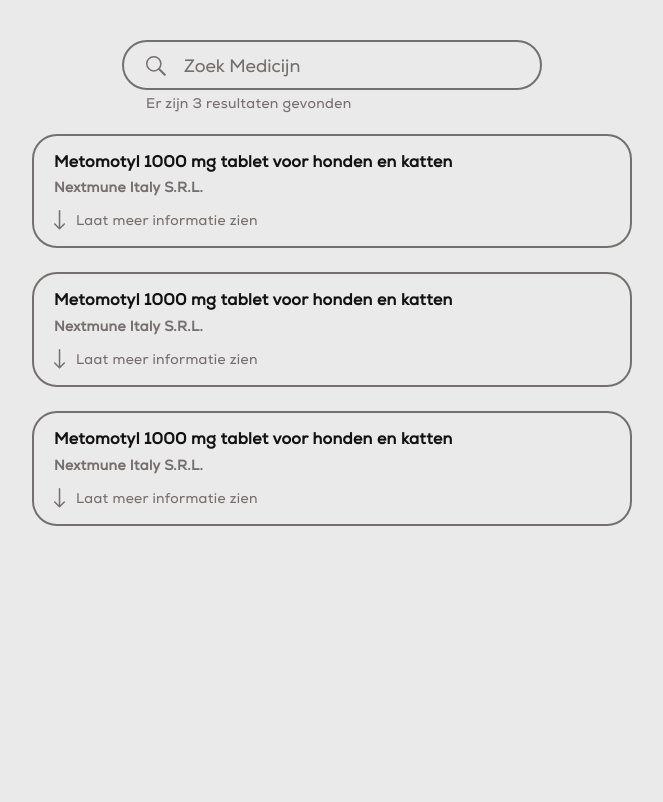
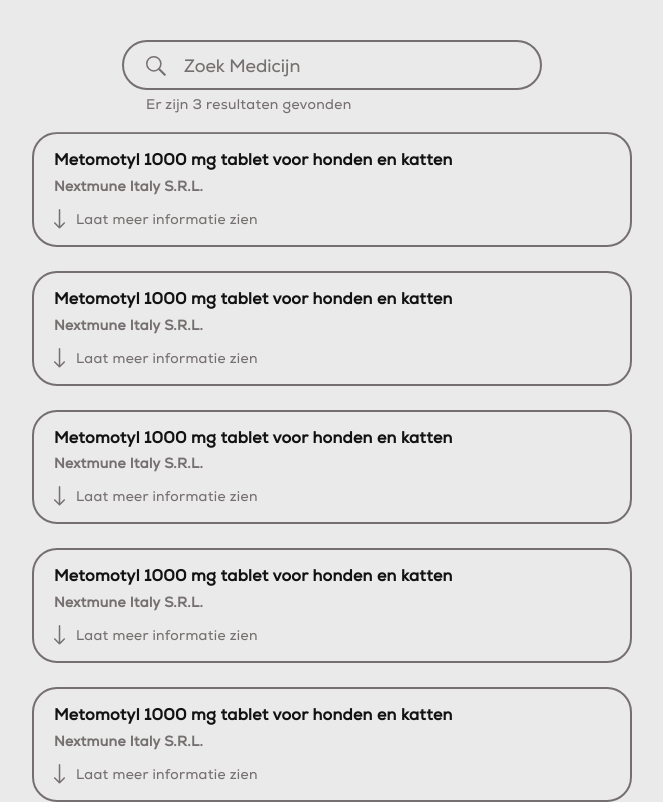
Before and after one commit to cactusniek/Vetly, a React (Vite) app: page / in a window 1280 px wide. Shown: the whole page, without its empty margins (308-971 px from the left). Built offline with nearby package versions, Linux system fonts and the light colour scheme.

Commit message:
fix: cleaned scss

```diff
--- a/src/App.tsx
+++ b/src/App.tsx
@@ -19,6 +19,8 @@
                 <Medicine />
                 <Medicine />
                 <Medicine />
+                <Medicine />
+                <Medicine />
             </div>
 
             {/* loading spinner: <DotLottieReact src="https://lottie.host/bb727232-fdd0-41c8-9590-4febb07ca6b6/kagK7Konq6.lottie" stateMachineId="StateMachine1" /> */}
--- a/src/styles/global.scss
+++ b/src/styles/global.scss
@@ -24,11 +24,18 @@
     line-height: 1;
     letter-spacing: 0.02em;
     font-optical-sizing: auto;
+    -webkit-text-size-adjust: 100%;
+    -ms-text-size-adjust: 100%;
     color: $color-text-main;
+
+    -ms-overflow-style: none;
+    scrollbar-width: none;
+    scroll-behavior: smooth;
 }
 
 body {
     background-color: $color-bg-main;
+    // or set to #fff
 }
 
 input {
@@ -41,22 +48,41 @@
 }
 
 .widget {
-    width: 100%;
-
     display: flex;
     flex-direction: column;
     align-items: center;
-    gap: 1.5rem;
+    gap: 1rem;
+
+    width: 100%;
+    min-height: 0;
+    height: 100vh;
 
     .search {
-        // width: 100%;
+        position: fixed;
+        top: 0;
+
+        width: 100%;
+
+        background-color: $color-bg-main;
+        z-index: 10;
+
+        -webkit-mask-image: none;
+        mask-image: none;
     }
 
     .medicines {
+        padding-top: 0.75rem;
+        margin-bottom: 1.5rem;
+
+        position: relative;
+        top: 7.5rem;
+
         display: flex;
         flex-direction: column;
         gap: 1.5rem;
+    }
 
-        // width: 100%;
+    .medicines::-webkit-scrollbar {
+        display: none;
     }
 }
--- a/src/styles/medicine.scss
+++ b/src/styles/medicine.scss
@@ -1,8 +1,6 @@
 // this scss file contains styles for result.tsx
 
 @use './variables' as *;
-
-// Rethink whole class naming
 
 .medicine {
     padding-inline: 1.25rem;
@@ -14,18 +12,18 @@
     width: 100%;
 
     .container_medicine {
-        display: flex;
-        flex-direction: column;
-
         padding-top: 1rem;
         padding-inline: 1.25rem;
         padding-bottom: 1rem;
 
+        display: flex;
+        flex-direction: column;
+
         width: 100%;
         max-width: 37.5rem;
 
+        border-radius: 25px;
         border: 2px solid $color-muted;
-        border-radius: 25px;
 
         transition: border-color 0.3s ease;
 
@@ -35,45 +33,31 @@
             gap: 0.5rem;
 
             .medicine_titles {
+                display: flex;
+                justify-content: space-between;
                 position: relative;
 
-                display: flex;
-                justify-content: space-between;
-
                 .medicine_productnaam {
+                    font-weight: 800;
                     line-height: 1.3;
-                    font-weight: 800;
                 }
 
                 .medicine_doeldieren {
+                    display: none;
                     position: absolute;
                     right: 0;
                     bottom: 0;
-                    // z-index: -10;
-
-                    display: none;
 
                     user-select: none;
                     -webkit-user-drag: none;
 
                     .icon_Cat {
-                        position: relative;
-                        left: 67.5px;
-                        // z-index: 10;
                     }
 
                     .Fade {
-                        position: relative;
-                        // right: 25.5px;
-                        top: 20px;
-                        left: 37.5px;
-                        // z-index: 20;
                     }
 
                     .icon_Dog {
-                        position: relative;
-                        right: 0px;
-                        z-index: 100;
                     }
 
                     img {
@@ -85,9 +69,9 @@
             .medicine_subtitles {
                 width: 100%;
 
-                color: $color-text-muted;
                 font-size: 14px;
                 font-weight: 700;
+                color: $color-text-muted;
 
                 .medicine_handelsvergunninghouder {
                 }
@@ -112,8 +96,8 @@
             margin-bottom: 0.5rem;
 
             width: 100%;
+            max-height: 0;
 
-            max-height: 0;
             opacity: 0;
             overflow: hidden;
 
@@ -131,17 +115,16 @@
 
                 width: 100%;
 
+                font-size: 14px;
                 line-height: 1.3;
-                font-size: 14px;
 
                 .medicine_info {
                     display: flex;
-                    // align-items: center;
-
                     gap: 0.625rem;
 
                     img {
                         padding-top: 0.35rem;
+
                         align-self: flex-start;
 
                         user-select: none;
@@ -150,6 +133,7 @@
 
                     .medicine_spc-etiket-bijsluiter {
                         color: $color-text-main;
+
                         transition: color 0.2s ease-in-out;
                     }
 
@@ -174,14 +158,15 @@
                         max-width: max-content;
 
                         font-size: 14px;
-                        color: $color-text-main;
                         white-space: normal;
                         word-wrap: break-word;
                         overflow-wrap: anywhere;
+                        color: $color-text-main;
                     }
 
                     .anchor_bronvermelding:hover {
                         color: $color-text-main-hover;
+
                         transition: color 0.2s ease-in-out;
                     }
                 }
@@ -210,6 +195,7 @@
             gap: 0.85rem;
 
             max-height: 700px;
+
             opacity: 1;
         }
 
@@ -238,8 +224,8 @@
             }
 
             .text_toggle {
+                font-size: 14px;
                 color: $color-text-muted;
-                font-size: 14px;
             }
         }
     }
--- a/src/styles/search.scss
+++ b/src/styles/search.scss
@@ -3,14 +3,31 @@
 @use './variables' as *;
 
 .search {
-    margin-top: 2.5rem;
+    padding-top: 2.5rem;
     padding-inline: 1.25rem;
+    padding-bottom: 0.75rem;
 
     display: flex;
     flex-direction: column;
     align-items: center;
 
     width: 100%;
+
+    background: $color-bg-main;
+
+    &::after {
+        position: absolute;
+        left: 0;
+        bottom: -0.625rem;
+
+        width: 100%;
+        height: 0.625rem;
+
+        content: '';
+        background: linear-gradient(to bottom, $color-bg-main 10%, rgba($color-bg-main, 0) 100%);
+
+        pointer-events: none;
+    }
 
     .container_searchbar {
         position: relative;
@@ -44,8 +61,8 @@
             height: 3.125rem;
 
             background-color: $color-bg-main;
+            border-radius: 30px;
             border: 2px solid $color-muted;
-            border-radius: 30px;
             outline: none;
             font-size: 18px;
             color: $color-text-main;
@@ -93,15 +110,14 @@
 
     .container_search-results {
         margin-top: 0.35rem;
+        padding-left: 1.5rem;
 
         width: 100%;
         max-width: 26.25rem;
 
-        font-size: 14px;
-        color: $color-text-muted;
-
         .search_results-text {
-            padding-left: 1.5rem;
+            font-size: 14px;
+            color: $color-text-muted;
         }
     }
 }
```
